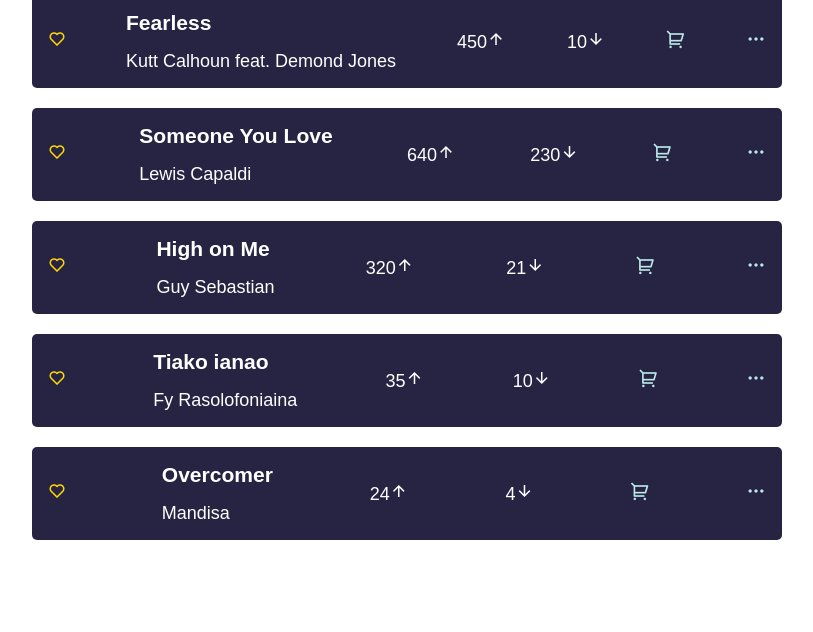
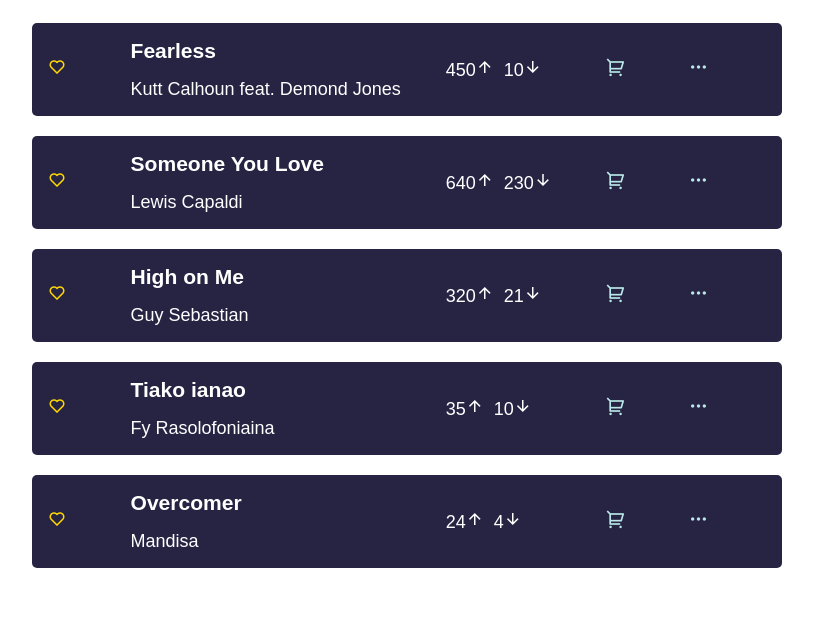
Before and after one commit to vakodrazan/hit-parade-react, a React app: page / in a window 1280 px wide. Shown: the part 168-800 px from the top of the page, without its empty margins (233-1046 px from the left). Built offline with nearby package versions, Linux system fonts and the light colour scheme.

Commit message:
Change the design style for the layout

```diff
--- a/Components/SongList.js
+++ b/Components/SongList.js
@@ -57,14 +57,16 @@
                 <h3>{song.title}</h3>
                 <span>{song.name}</span>
             </div>
-            <p>
-                <span>{song.upvote}</span>
-                <i onClick={() => toggleUpvote(song.id)} className="ri-arrow-up-line"></i>
-            </p>
-            <p>
-                <span>{song.downvote}</span>
-                <i onClick={() => toggleDownvote(song.id)} className="ri-arrow-down-line"></i>
-            </p>
+            <div className="votes">
+                <div>
+                    <span>{song.upvote}</span>
+                    <i onClick={() => toggleUpvote(song.id)} className="ri-arrow-up-line"></i>
+                </div>
+                <div>
+                    <span>{song.downvote}</span>
+                    <i onClick={() => toggleDownvote(song.id)} className="ri-arrow-down-line"></i>
+                </div>
+            </div>
             <span>
                 {cartIcon()}
             </span>
--- a/style.css
+++ b/style.css
@@ -47,10 +47,22 @@
 }
 
 .section-layout {
-    display: flex;
-    flex-direction: row;
-    justify-content: space-between;
+    display: grid;
+    grid-template-columns: .5fr 2fr 1fr .5fr .5fr;
+    gap: 5px;
     align-items: center;
+}
+
+.votes {
+    display: grid;
+    gap: 10px;
+}
+
+@media (min-width: 650px) {
+    .votes {
+        display: flex;
+        gap: 10px;
+    }
 }
 
 article.songs {
```
Also changed, not shown: 5 other files.
